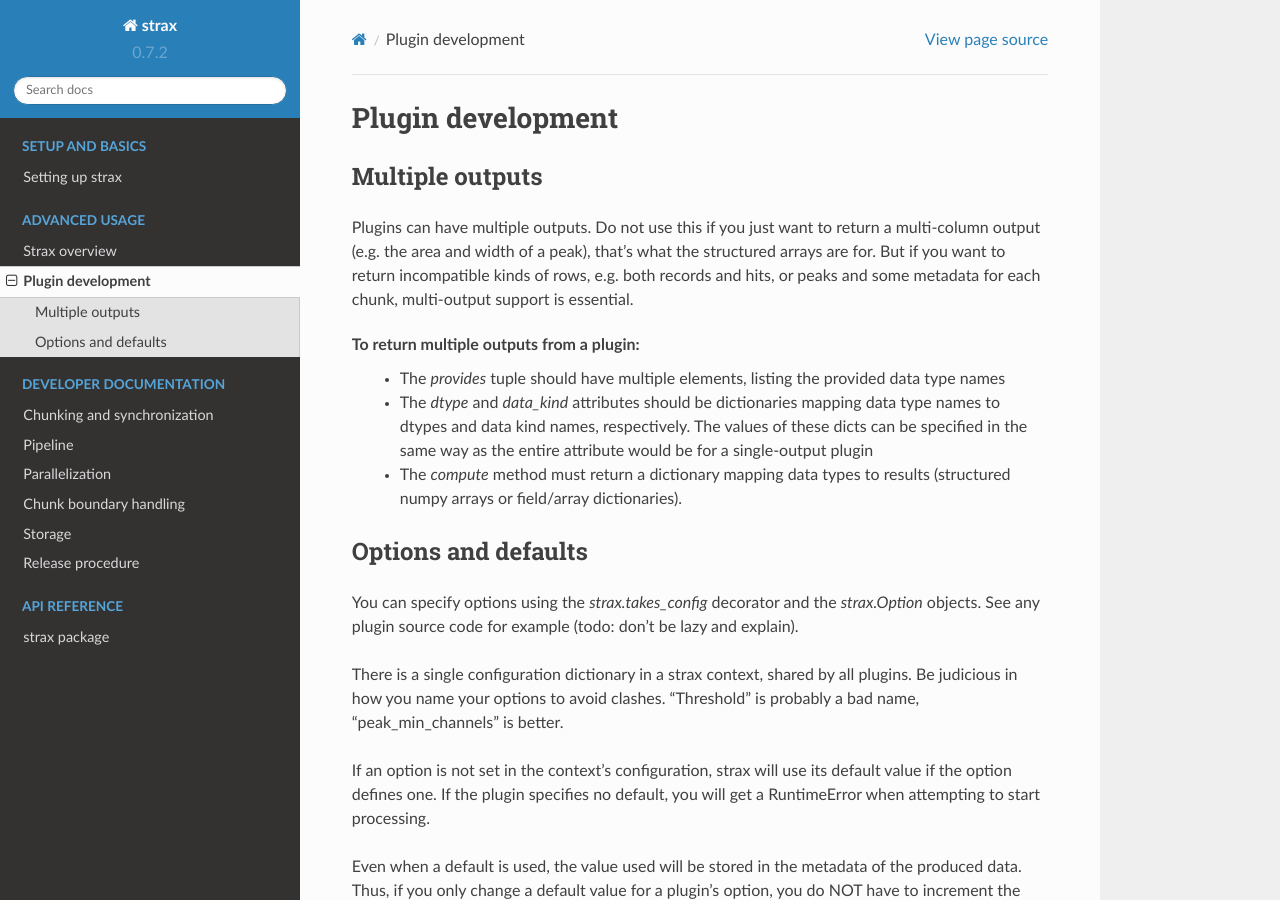
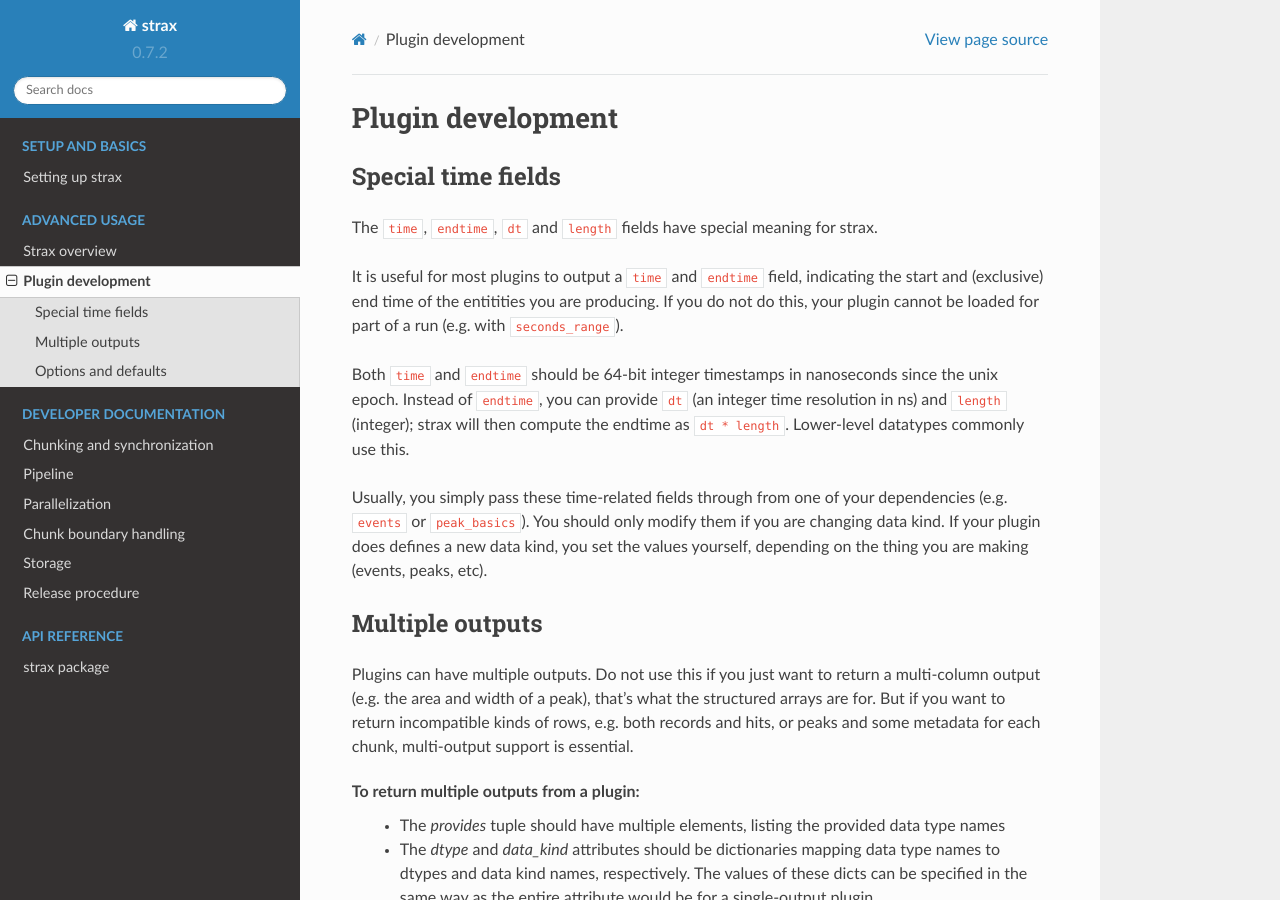
Before and after one commit to AxFoundation/strax, a Sphinx documentation site: the page built from docs/source/advanced/plugin_dev.rst, in a window 1280 px wide and 900 px high. Built offline with Sphinx 7.4.7 and the Read the Docs theme 2.0.0, drawn with Linux system fonts in a browser that asks for light colours.

Commit message:
Document special time fields
closes #182

```diff
--- a/docs/source/advanced/plugin_dev.rst
+++ b/docs/source/advanced/plugin_dev.rst
@@ -1,5 +1,17 @@
 Plugin development
 ===================
+
+Special time fields
+-----------------------
+The ``time``, ``endtime``, ``dt`` and ``length`` fields have special meaning for strax.
+
+It is useful for most plugins to output a ``time`` and ``endtime`` field, indicating the
+start and (exclusive) end time of the entitities you are producing.
+If you do not do this, your plugin cannot be loaded for part of a run (e.g. with ``seconds_range``).
+
+Both ``time`` and ``endtime`` should be 64-bit integer timestamps in nanoseconds since the unix epoch. Instead of ``endtime``, you can provide ``dt`` (an integer time resolution in ns) and ``length`` (integer); strax will then compute the endtime as ``dt * length``. Lower-level datatypes commonly use this.
+
+Usually, you simply pass these time-related fields through from one of your dependencies (e.g. ``events`` or ``peak_basics``). You should only modify them if you are changing data kind. If your plugin does defines a new data kind, you set the values yourself, depending on the thing you are making (events, peaks, etc).
 
 
 
```
